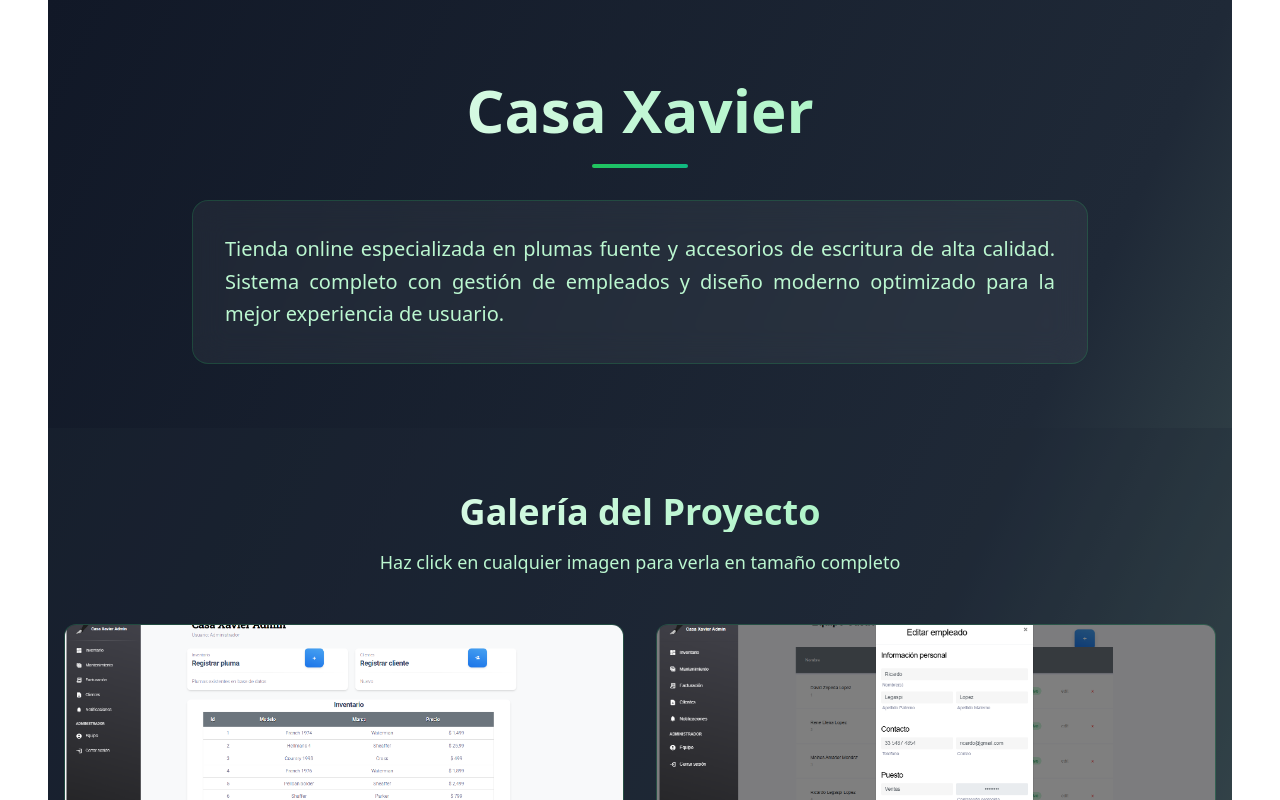
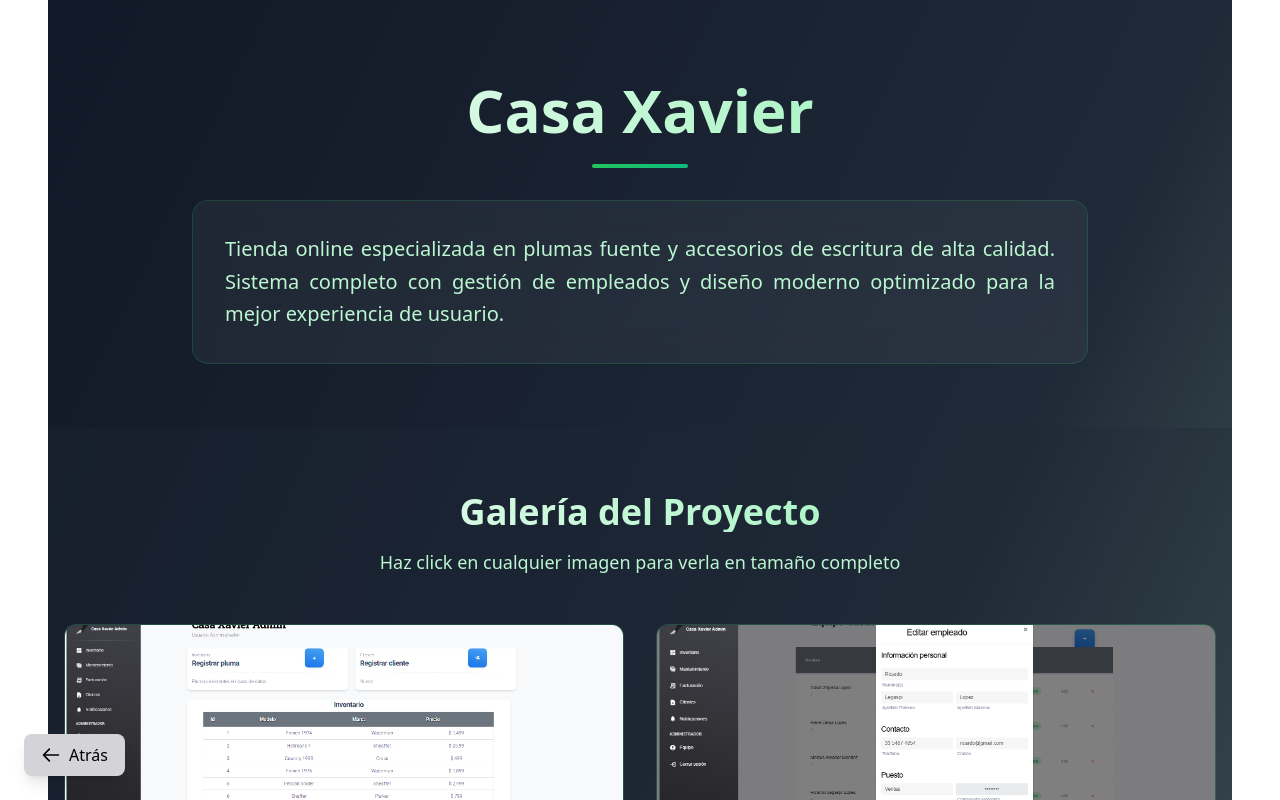
Before and after one commit to LegaspiRicardo/PortafolioLegaspi, a React (Vite) app: page /detalle-casa-xavier in a window 1280 px wide. Shown: the top 800 px of the page. Built offline with nearby package versions, Linux system fonts and the light colour scheme.

Commit message:
Add files via upload

```diff
--- /dev/null
+++ b/src/components/BackButton.tsx
@@ -0,0 +1,78 @@
+// components/BackButton.tsx
+import React from 'react';
+import { useNavigate } from 'react-router-dom';
+
+interface BackButtonProps {
+    targetPath?: string;
+    className?: string;
+    showText?: boolean;
+    position?: 'bottom-right' | 'bottom-left' | 'top-right' | 'top-left';
+}
+
+const BackButton: React.FC<BackButtonProps> = ({
+    targetPath = '/',
+    className = '',
+    showText = false,
+    position = 'bottom-right'
+}) => {
+    const navigate = useNavigate();
+
+    const handleClick = () => {
+        navigate(targetPath);
+    };
+
+    // Estilos de posición
+    const getPositionStyles = () => {
+        switch (position) {
+            case 'bottom-left':
+                return 'bottom-6 left-6';
+            case 'top-right':
+                return 'top-6 right-6';
+            case 'top-left':
+                return 'top-6 left-6';
+            default: // bottom-right
+                return 'bottom-6 right-6';
+        }
+    };
+
+    // Tamaño basado en si muestra texto o no
+    const getSizeStyles = () => {
+        return showText
+            ? 'px-4 py-2 rounded-lg'
+            : 'w-12 h-12 rounded-full';
+    };
+
+    return (
+        <button
+            onClick={handleClick}
+            className={`
+        fixed flex items-center gap-2
+        shadow-lg z-50
+        transition-all duration-200
+        hover:scale-105 active:scale-95
+        ${getPositionStyles()}
+        ${getSizeStyles()}
+        ${className}
+      `}
+            aria-label="Volver atrás"
+        >
+            <svg
+                className={`${showText ? 'w-5 h-5' : 'w-6 h-6 mx-auto'}`}
+                fill="none"
+                stroke="currentColor"
+                viewBox="0 0 24 24"
+            >
+                <path
+                    strokeLinecap="round"
+                    strokeLinejoin="round"
+                    strokeWidth={2}
+                    d="M10 19l-7-7m0 0l7-7m-7 7h18"
+                />
+            </svg>
+
+            {showText && <span className="whitespace-nowrap">Atrás</span>}
+        </button>
+    );
+};
+
+export default BackButton;
--- a/src/pages/DetalleCasaXavier.tsx
+++ b/src/pages/DetalleCasaXavier.tsx
@@ -1,6 +1,7 @@
 import { useEffect, useState } from "react";
 import AnimatedContent from "../components/AnimatedContent";
 import ImageModal from "../components/ImageModal";
+import BackButton from "../components/BackButton";
 
 export default function DetalleCasaXavier() {
     const [selectedImage, setSelectedImage] = useState<{ src: string; alt: string; title: string } | null>(null);
@@ -55,6 +56,13 @@ export default function DetalleCasaXavier() {
 
     return (
         <div className="min-h-screen bg-gradient-to-br from-gray-900 via-gray-800 to-green-900/60 text-white">
+            {/* Botón volver */}
+            <BackButton
+                targetPath="/"
+                showText={true}
+                position="bottom-left"
+                className="bg-zinc-300 text-black hover:bg-green-700"
+            />
             {/* Image Modal */}
             <ImageModal
                 isOpen={selectedImage !== null}
--- a/src/pages/DetalleClinicaDental.tsx
+++ b/src/pages/DetalleClinicaDental.tsx
@@ -1,6 +1,7 @@
 import { useEffect, useState } from "react";
 import AnimatedContent from "../components/AnimatedContent";
 import ImageModal from "../components/ImageModal";
+import BackButton from "../components/BackButton";
 
 export default function DetalleClinicaDental() {
     const [selectedImage, setSelectedImage] = useState<{ src: string; alt: string; title: string } | null>(null);
@@ -84,6 +85,13 @@ export default function DetalleClinicaDental() {
 
     return (
         <div className="min-h-screen bg-gradient-to-br from-gray-900 via-gray-800 to-green-900/60 text-white">
+            {/* Botón volver */}
+            <BackButton
+                targetPath="/"
+                showText={true}
+                position="bottom-left"
+                className="bg-zinc-300 text-black hover:bg-green-700"
+            />
             {/* Image Modal */}
             <ImageModal
                 isOpen={selectedImage !== null}
--- a/src/pages/DetalleDDS.tsx
+++ b/src/pages/DetalleDDS.tsx
@@ -1,6 +1,7 @@
 import { useEffect, useState } from "react";
 import AnimatedContent from "../components/AnimatedContent";
 import ImageModal from "../components/ImageModal";
+import BackButton from "../components/BackButton";
 
 export default function DetalleDDS() {
     const [selectedImage, setSelectedImage] = useState<{ src: string; alt: string; title: string } | null>(null);
@@ -88,6 +89,15 @@ export default function DetalleDDS() {
 
     return (
         <div className="min-h-screen bg-gradient-to-br from-gray-900 via-gray-800 to-green-900/60 text-white">
+
+            {/* Botón volver */}
+            <BackButton
+                targetPath="/"
+                showText={true}
+                position="bottom-left"
+                className="bg-zinc-300 text-black hover:bg-green-700"
+            />
+
             {/* Image Modal */}
             <ImageModal
                 isOpen={selectedImage !== null}
--- a/src/pages/DetalleRadicalBoards.tsx
+++ b/src/pages/DetalleRadicalBoards.tsx
@@ -1,6 +1,7 @@
 import { useEffect, useState } from "react";
 import AnimatedContent from "../components/AnimatedContent";
 import ImageModal from "../components/ImageModal";
+import BackButton from "../components/BackButton";
 
 export default function DetalleRadicalBoards() {
     const [selectedImage, setSelectedImage] = useState<{ src: string; alt: string; title: string } | null>(null);
@@ -74,6 +75,14 @@ export default function DetalleRadicalBoards() {
 
     return (
         <div className="min-h-screen bg-gradient-to-br from-gray-900 via-gray-800 to-green-900/60 text-white">
+
+            {/* Botón volver */}
+            <BackButton
+                targetPath="/"
+                showText={true}
+                position="bottom-left"
+                className="bg-zinc-300 text-black hover:bg-green-700"
+            />
             {/* Image Modal */}
             <ImageModal
                 isOpen={selectedImage !== null}
--- a/src/pages/DetalleTiendaEpos.tsx
+++ b/src/pages/DetalleTiendaEpos.tsx
@@ -1,6 +1,7 @@
 import { useEffect, useState } from "react";
 import AnimatedContent from "../components/AnimatedContent";
 import ImageModal from "../components/ImageModal";
+import BackButton from "../components/BackButton";
 
 export default function DetalleTiendaEpos() {
     const [selectedImage, setSelectedImage] = useState<{ src: string; alt: string; title: string } | null>(null);
@@ -88,6 +89,13 @@ export default function DetalleTiendaEpos() {
 
     return (
         <div className="min-h-screen bg-gradient-to-br from-gray-900 via-gray-800 to-green-900/60 text-white">
+            {/* Botón volver */}
+            <BackButton
+                targetPath="/"
+                showText={true}
+                position="bottom-left"
+                className="bg-zinc-300 text-black hover:bg-green-700"
+            />
             {/* Image Modal */}
             <ImageModal
                 isOpen={selectedImage !== null}
```
